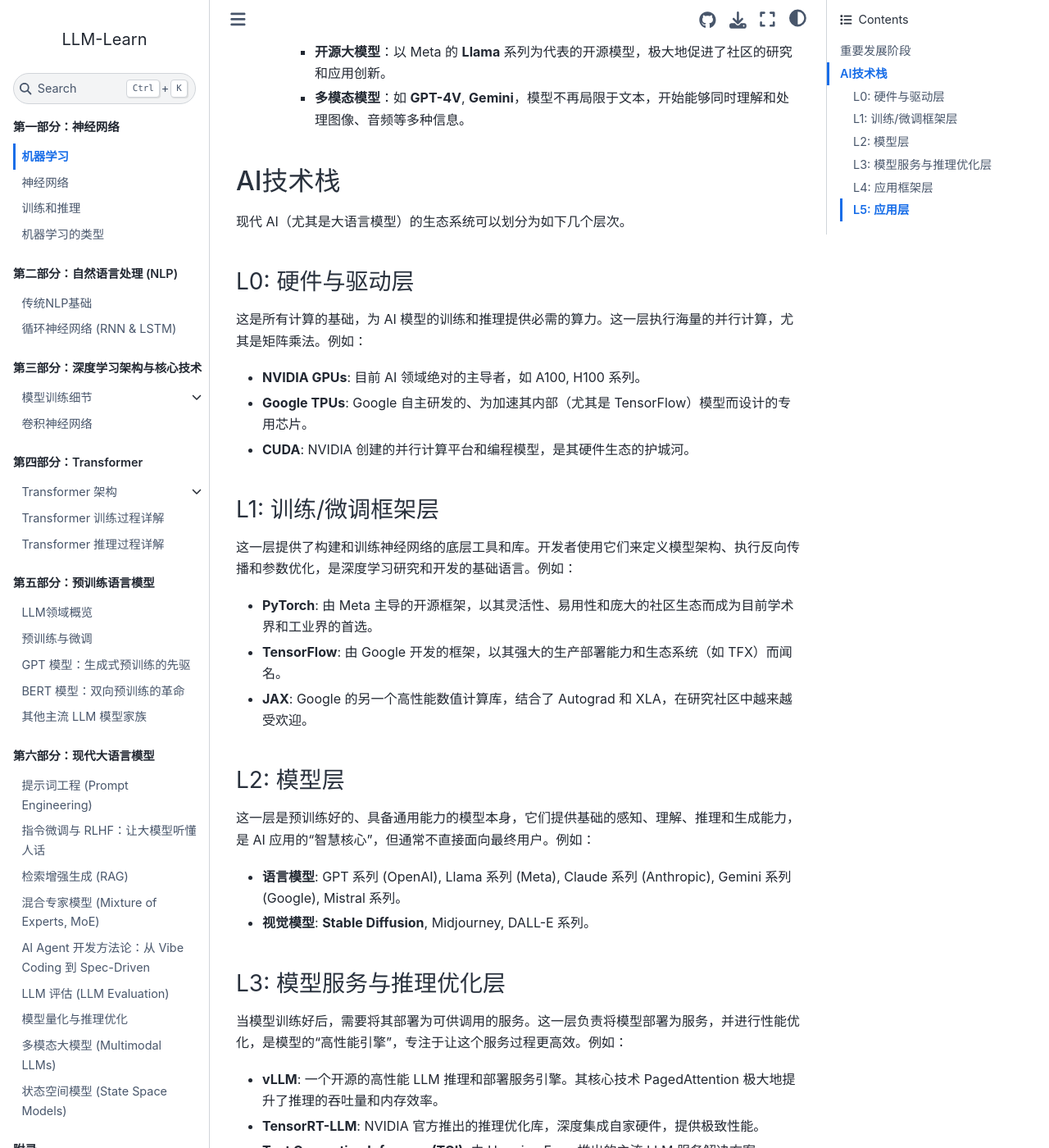
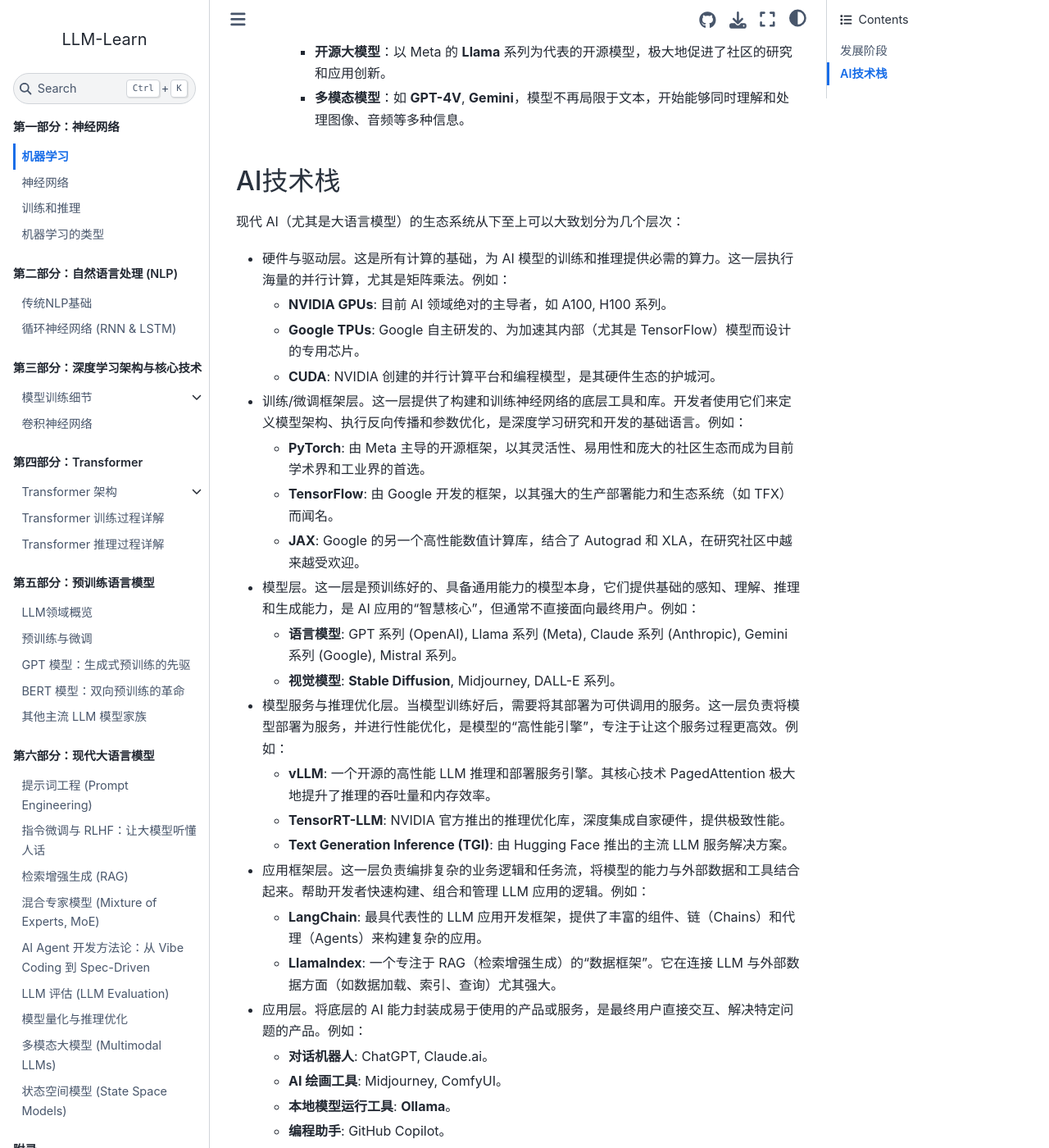
Before and after one commit to kaifeng/llm-learn, a Sphinx documentation site: the page built from source/part_basics/introduction.md, in a window 1280 px wide and 1400 px high, scrolled down 1252 px. Shown: the whole window at 82% size. Built offline with Sphinx 7.4.7 and the Sphinx Book theme 1.1.4, drawn with Linux system fonts in a browser that asks for light colours; some of the changed text lies outside the part shown.

Commit message:
Rewording

```diff
--- a/source/part_basics/introduction.md
+++ b/source/part_basics/introduction.md
@@ -4,11 +4,11 @@
 
 深度学习是机器学习的一个子领域，专注于使用深度神经网络（包含多个隐藏层的神经网络）来学习数据中的复杂模式。深度学习的深度指的是网络中层数的增加，这使得模型能够自动从原始数据中提取多层次、抽象的特征。大语言模型（LLM）是深度学习在自然语言处理领域最前沿的应用之一。
 
-## 重要发展阶段
+## 发展阶段
 
 从早期的统计方法到如今的生成式 AI，机器学习与大语言模型的发展经历了几个关键的变革阶段。
 
-- 1. 经典机器学习时代 (~1980s - ~2010s)：这一时期主要由统计学习理论驱动，通过数学和统计模型（如几何、概率）来寻找数据中的规律。模型通常需要人工进行大量的**特征工程**（feature engineering）。
+- 1. 经典机器学习时代 (~1980s - ~2010s)：这一时期主要由统计学习理论驱动，通过数学和统计模型（如几何、概率）来寻找数据中的规律。模型通常需要人工进行大量的特征工程。
 
   -   **代表产物**：决策树（Decision Trees）、支持向量机（SVM）、逻辑回归（Logistic Regression）、Boosting 算法等。这些模型在许多商业领域（如金融风控、推荐系统）至今仍有广泛应用。
 
@@ -32,51 +32,39 @@
 
 ## AI技术栈
 
-现代 AI（尤其是大语言模型）的生态系统可以划分为如下几个层次。
+现代 AI（尤其是大语言模型）的生态系统从下至上可以大致划分为几个层次：
 
-### L0: 硬件与驱动层
-
-这是所有计算的基础，为 AI 模型的训练和推理提供必需的算力。这一层执行海量的并行计算，尤其是矩阵乘法。例如：
+- 硬件与驱动层。这是所有计算的基础，为 AI 模型的训练和推理提供必需的算力。这一层执行海量的并行计算，尤其是矩阵乘法。例如：
 
   -   **NVIDIA GPUs**: 目前 AI 领域绝对的主导者，如 A100, H100 系列。
   -   **Google TPUs**: Google 自主研发的、为加速其内部（尤其是 TensorFlow）模型而设计的专用芯片。
   -   **CUDA**: NVIDIA 创建的并行计算平台和编程模型，是其硬件生态的护城河。
 
-### L1: 训练/微调框架层
-
-这一层提供了构建和训练神经网络的底层工具和库。开发者使用它们来定义模型架构、执行反向传播和参数优化，是深度学习研究和开发的基础语言。例如：
+- 训练/微调框架层。这一层提供了构建和训练神经网络的底层工具和库。开发者使用它们来定义模型架构、执行反向传播和参数优化，是深度学习研究和开发的基础语言。例如：
 
   -   **PyTorch**: 由 Meta 主导的开源框架，以其灵活性、易用性和庞大的社区生态而成为目前学术界和工业界的首选。
   -   **TensorFlow**: 由 Google 开发的框架，以其强大的生产部署能力和生态系统（如 TFX）而闻名。
   -   **JAX**: Google 的另一个高性能数值计算库，结合了 Autograd 和 XLA，在研究社区中越来越受欢迎。
 
-### L2: 模型层
-
-这一层是预训练好的、具备通用能力的模型本身，它们提供基础的感知、理解、推理和生成能力，是 AI 应用的“智慧核心”，但通常不直接面向最终用户。例如：
+- 模型层。这一层是预训练好的、具备通用能力的模型本身，它们提供基础的感知、理解、推理和生成能力，是 AI 应用的“智慧核心”，但通常不直接面向最终用户。例如：
 
   -   **语言模型**: GPT 系列 (OpenAI), Llama 系列 (Meta), Claude 系列 (Anthropic), Gemini 系列 (Google), Mistral 系列。
   -   **视觉模型**: **Stable Diffusion**, Midjourney, DALL-E 系列。
 
-### L3: 模型服务与推理优化层
-
-当模型训练好后，需要将其部署为可供调用的服务。这一层负责将模型部署为服务，并进行性能优化，是模型的“高性能引擎”，专注于让这个服务过程更高效。例如：
+- 模型服务与推理优化层。当模型训练好后，需要将其部署为可供调用的服务。这一层负责将模型部署为服务，并进行性能优化，是模型的“高性能引擎”，专注于让这个服务过程更高效。例如：
 
   -   **vLLM**: 一个开源的高性能 LLM 推理和部署服务引擎。其核心技术 PagedAttention 极大地提升了推理的吞吐量和内存效率。
   -   **TensorRT-LLM**: NVIDIA 官方推出的推理优化库，深度集成自家硬件，提供极致性能。
   -   **Text Generation Inference (TGI)**: 由 Hugging Face 推出的主流 LLM 服务解决方案。
 
-### L4: 应用框架层
-
-这一层是应用的总指挥，负责编排复杂的业务逻辑和任务流，将模型的能力与外部数据和工具结合起来。帮助开发者快速构建、组合和管理 LLM 应用的逻辑。例如：
+- 应用框架层。这一层负责编排复杂的业务逻辑和任务流，将模型的能力与外部数据和工具结合起来。帮助开发者快速构建、组合和管理 LLM 应用的逻辑。例如：
 
   -   **LangChain**: 最具代表性的 LLM 应用开发框架，提供了丰富的组件、链（Chains）和代理（Agents）来构建复杂的应用。
   -   **LlamaIndex**: 一个专注于 RAG（检索增强生成）的“数据框架”。它在连接 LLM 与外部数据方面（如数据加载、索引、查询）尤其强大。
 
-### L5: 应用层
-
-应用层将底层的 AI 能力封装成易于使用的产品或服务，是最终用户直接交互、解决特定问题的产品。例如：
+- 应用层。将底层的 AI 能力封装成易于使用的产品或服务，是最终用户直接交互、解决特定问题的产品。例如：
 
   -   **对话机器人**: ChatGPT, Claude.ai。
-  -   **AI 绘画工具**: Midjourney, **ComfyUI**。
+  -   **AI 绘画工具**: Midjourney, ComfyUI。
   -   **本地模型运行工具**: **Ollama**。
   -   **编程助手**: GitHub Copilot。
```
Also changed, not shown: other parts of source/part_basics/introduction.md (+2 -2 lines), source/part_basics/neural_networks.md (+6 -8 lines).
